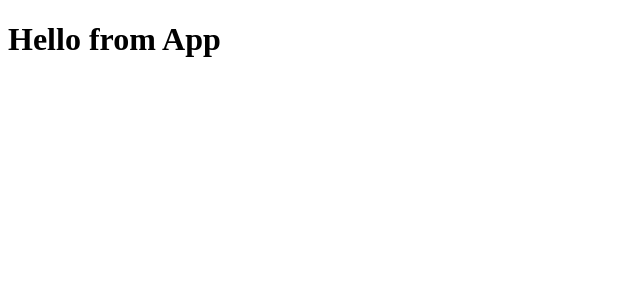
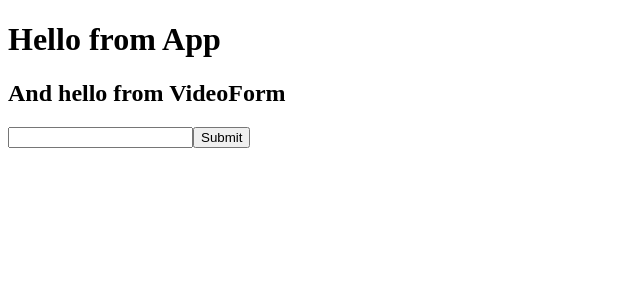
Before and after one commit to Masmics/MeTube, a React app: page / in a window 1280 px wide. Shown: the top 300 px of the page, without its empty margins (0-640 px from the left). Built offline with nearby package versions, Linux system fonts and the light colour scheme.

Commit message:
VideoForm created

```diff
--- a/src/components/App.js
+++ b/src/components/App.js
@@ -1,4 +1,5 @@
 import React from 'react';
+import VideoForm from './video/VideoForm';
 
 import {
   BrowserRouter as Router//,
@@ -12,6 +13,8 @@ export default function App() {
       <Router>
         <div>
           <h1>Hello from App</h1>
+          <h2>And hello from VideoForm</h2>
+          <VideoForm value="-UoeQOC-5iw" />
         </div>
       </Router>
 
--- /dev/null
+++ b/src/components/video/VideoForm.js
@@ -0,0 +1,35 @@
+import React, { PureComponent } from 'react';
+import PropTypes from 'prop-types';
+import { getVideoId } from '../../services/videoService';
+
+export default class VideoForm extends PureComponent {
+  static propTypes = {
+    onSubmit: PropTypes.func.isRequired
+  }
+
+  state = {
+    videoId: ''
+  }
+
+  handleSubmit = event => {
+    event.preventDefault();
+
+    const videoId = getVideoId(this.state.videoId);
+    this.props.onSubmit(videoId);
+    this.setState({ videoId: '' });
+  }
+
+  updateVideoId = ({ target }) => {
+    this.setState({ videoId: target.value });
+  }
+
+  render() {
+    const { videoId } = this.state;
+    return (
+      <form onSubmit={this.handleSubmit}>
+        <input type="text" value={videoId} onChange={this.updateVideoId} />
+        <button>Submit</button>
+      </form>
+    );
+  }
+}
```
Also changed, not shown: src/services/videoService.js (added).
